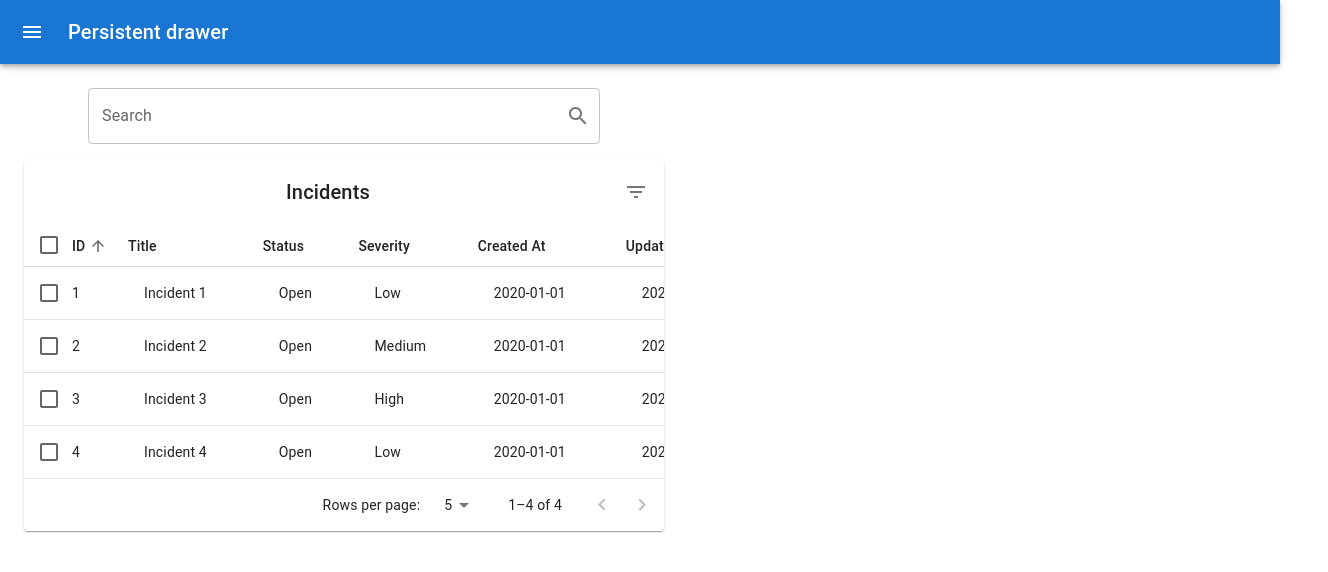
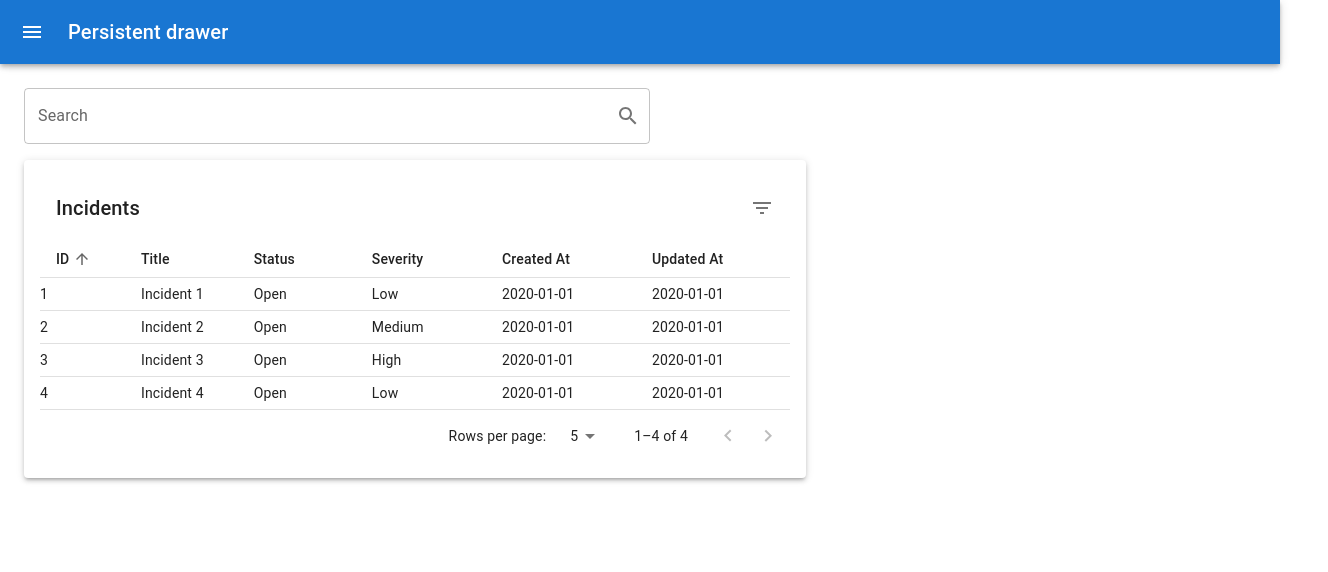
Before and after one commit to chazapp/incidents-front, a React (Create React App) app: page / in a window 1280 px wide. Shown: the top 572 px of the page, 1328 px wide, since content can reach past the window. Built offline with nearby package versions, Linux system fonts and the light colour scheme.

Commit message:
:wrench: added Incident Table, Search, Card

```diff
--- a/src/App.css
+++ b/src/App.css
@@ -1,7 +1,3 @@
-.App {
-  text-align: center;
-}
-
 .App-logo {
   height: 40vmin;
   pointer-events: none;
--- /dev/null
+++ b/src/components/IncidentCard.tsx
@@ -0,0 +1,38 @@
+import React from "react";
+import { Box, Typography, Paper } from "@mui/material";
+import { Incident } from "../interfaces";
+
+
+function IncidentCard(props: { incident: Incident }) {
+    const { incident } = props;
+    return (
+        <Paper sx={{
+            display: "flex",
+            flexGrow: "1",
+        }}>
+            <Box sx={{
+                display: "flex",
+                flexDirection: "column",
+                justifyContent: "space-between",
+                alignItems: "center",
+                padding: "1rem",
+                textAlign: "center",
+            }}>
+                <Typography variant="h6">{incident.title}</Typography>
+                <Typography variant="body1">{incident.status}</Typography>
+            </Box>
+            <Box sx={{
+                display: "flex",
+                flexDirection: "row",
+                justifyContent: "space-between",
+                alignItems: "center",
+                padding: "1rem",
+            }}>
+                <Typography variant="body1">{incident.description}</Typography>
+                <Typography variant="body1">{incident.severity}</Typography>
+            </Box>
+        </Paper>
+    );
+}
+
+export default IncidentCard;
--- a/src/components/IncidentTable.tsx
+++ b/src/components/IncidentTable.tsx
@@ -34,7 +34,6 @@ interface HeadCell {
 interface EnhancedTableProps {
     numSelected: number;
     onRequestSort: (event: React.MouseEvent<unknown>, property: keyof Incident) => void;
-    onSelectAllClick: (event: React.ChangeEvent<HTMLInputElement>) => void;
     order: Order;
     orderBy: string;
     rowCount: number;
@@ -76,7 +75,7 @@ function getComparator<Key extends keyof any>(
 }
 
 function EnhancedTableHead(props: EnhancedTableProps) {
-    const { onSelectAllClick, order, orderBy, numSelected, rowCount, onRequestSort } =
+    const { order, orderBy, numSelected, rowCount, onRequestSort } =
       props;
     const createSortHandler =
       (property: keyof Incident) => (event: React.MouseEvent<unknown>) => {
@@ -86,22 +85,9 @@ function EnhancedTableHead(props: EnhancedTableProps) {
     return (
       <TableHead>
         <TableRow>
-          <TableCell padding="checkbox">
-            <Checkbox
-              color="primary"
-              indeterminate={numSelected > 0 && numSelected < rowCount}
-              checked={rowCount > 0 && numSelected === rowCount}
-              onChange={onSelectAllClick}
-              inputProps={{
-                'aria-label': 'select all incidents',
-              }}
-            />
-          </TableCell>
           {headCells.map((headCell) => (
             <TableCell
               key={headCell.id}
-              align={headCell.numeric ? 'right' : 'left'}
-              padding={headCell.disablePadding ? 'none' : 'normal'}
               sortDirection={orderBy === headCell.id ? order : false}
             >
               <TableSortLabel
@@ -178,13 +164,13 @@ function EnhancedTableHead(props: EnhancedTableProps) {
   };
 
 
-function IncidentTable(props: { rows: Incident[] }) {
-    const { rows } = props;
+function IncidentTable(props: { rows: Incident[], onSelect: React.Dispatch<React.SetStateAction<Incident | null>> }) {
+    const { rows, onSelect } = props;
     const [order, setOrder] = React.useState<Order>('asc');
     const [orderBy, setOrderBy] = React.useState<keyof Incident>('id');
-    const [selected, setSelected] = React.useState<readonly string[]>([]);
+    const [selected, setSelected] = React.useState<Incident[]>([]);
     const [page, setPage] = React.useState(0);
-    const [dense, setDense] = React.useState(false);
+    const [dense, setDense] = React.useState(true);
     const [rowsPerPage, setRowsPerPage] = React.useState(5);
 
     const handleRequestSort = (
@@ -196,35 +182,6 @@ function IncidentTable(props: { rows: Incident[] }) {
       setOrderBy(property);
     };
 
-    const handleSelectAllClick = (event: React.ChangeEvent<HTMLInputElement>) => {
-      if (event.target.checked) {
-        const newSelecteds = rows.map((n) => n.title);
-        setSelected(newSelecteds);
-        return;
-      }
-      setSelected([]);
-    };
-
-    const handleClick = (event: React.MouseEvent<unknown>, name: string) => {
-      const selectedIndex = selected.indexOf(name);
-      let newSelected: readonly string[] = [];
-
-      if (selectedIndex === -1) {
-        newSelected = newSelected.concat(selected, name);
-      } else if (selectedIndex === 0) {
-        newSelected = newSelected.concat(selected.slice(1));
-      } else if (selectedIndex === selected.length - 1) {
-        newSelected = newSelected.concat(selected.slice(0, -1));
-      } else if (selectedIndex > 0) {
-        newSelected = newSelected.concat(
-          selected.slice(0, selectedIndex),
-          selected.slice(selectedIndex + 1),
-        );
-      }
-
-      setSelected(newSelected);
-    };
-
     const handleChangePage = (event: unknown, newPage: number) => {
       setPage(newPage);
     };
@@ -234,19 +191,13 @@ function IncidentTable(props: { rows: Incident[] }) {
       setPage(0);
     };
 
-    const handleChangeDense = (event: React.ChangeEvent<HTMLInputElement>) => {
-      setDense(event.target.checked);
-    };
-
-    const isSelected = (name: string) => selected.indexOf(name) !== -1;
-
     // Avoid a layout jump when reaching the last page with empty rows.
     const emptyRows =
       page > 0 ? Math.max(0, (1 + page) * rowsPerPage - rows.length) : 0;
 
     return (
       <Box sx={{ width: '100%' }}>
-        <Paper sx={{ width: '100%', mb: 2 }}>
+        <Paper sx={{ width: '100%', mb: 2, padding: "1em" }} elevation={3}>
           <EnhancedTableToolbar numSelected={selected.length} />
           <TableContainer>
             <Table
@@ -258,7 +209,6 @@ function IncidentTable(props: { rows: Incident[] }) {
                 numSelected={selected.length}
                 order={order}
                 orderBy={orderBy}
-                onSelectAllClick={handleSelectAllClick}
                 onRequestSort={handleRequestSort}
                 rowCount={rows.length}
               />
@@ -266,28 +216,16 @@ function IncidentTable(props: { rows: Incident[] }) {
                 {rows.slice().sort(getComparator(order, orderBy))
                   .slice(page * rowsPerPage, page * rowsPerPage + rowsPerPage)
                   .map((row, index) => {
-                    const isItemSelected = isSelected(row.title);
                     const labelId = `enhanced-table-checkbox-${index}`;
 
                     return (
                       <TableRow
                         hover
-                        onClick={(event) => handleClick(event, row.title)}
                         role="checkbox"
-                        aria-checked={isItemSelected}
                         tabIndex={-1}
                         key={row.title}
-                        selected={isItemSelected}
+                        onClick={(event) => onSelect(row) }
                       >
-                        <TableCell padding="checkbox">
-                          <Checkbox
-                            color="primary"
-                            checked={isItemSelected}
-                            inputProps={{
-                              'aria-labelledby': labelId,
-                            }}
-                          />
-                        </TableCell>
                         <TableCell
                           component="th"
                           id={labelId}
--- a/src/components/Navigation.tsx
+++ b/src/components/Navigation.tsx
@@ -31,12 +31,15 @@ const Main = styled('main', { shouldForwardProp: (prop) => prop !== 'open' })<{
     duration: theme.transitions.duration.leavingScreen,
   }),
   marginLeft: `-${drawerWidth}px`,
+  width: window.innerWidth,
   ...(open && {
     transition: theme.transitions.create('margin', {
       easing: theme.transitions.easing.easeOut,
       duration: theme.transitions.duration.enteringScreen,
     }),
     marginLeft: 0,
+    width: window.innerWidth - drawerWidth,
+
   }),
 }));
 
--- a/src/routes/IncidentsBrowser.tsx
+++ b/src/routes/IncidentsBrowser.tsx
@@ -2,6 +2,7 @@ import React from "react";
 import { Box, Typography } from "@mui/material";
 import { Incident } from "../interfaces";
 import PersistentDrawer from "../components/Navigation";
+import IncidentCard from "../components/IncidentCard";
 import IncidentTable from "../components/IncidentTable";
 import IncidentSearch from "../components/IncidentSearch";
 
@@ -50,6 +51,10 @@ function makeIncidents(): Incident[] {
 
 function IncidentBrowser() {
    const incidents = makeIncidents();
+   const [ selectedIncident, setSelectedIncident ] = React.useState<Incident | null>(null);
+    const [ searchTerm, setSearchTerm ] = React.useState("");
+    const [ searchResults, setSearchResults ] = React.useState<Incident[]>(incidents);
+
     return (
         <Box sx={{
             display: "flex",
@@ -59,22 +64,18 @@ function IncidentBrowser() {
             <PersistentDrawer>
                 <Box aria-label="Content" sx={{
                     display: "flex",
-                    flexDirection: "column",
-                    width: "100vw",
                     rowGap: "1rem",
                     columnGap: "1rem",
                 }}>
                     <Box aria-label="incident-list" sx={{
                         display: "flex",
-                        width: "50%",
                         flexDirection: "column",
                         gap: "1rem",
                     }}>
                         <IncidentSearch />
-                        <IncidentTable rows={incidents} />
-
+                        <IncidentTable rows={incidents} onSelect={setSelectedIncident} />
                     </Box>
-
+                    {selectedIncident && <IncidentCard incident={selectedIncident} />}
                 </Box>
             </PersistentDrawer>
         </Box>
```
